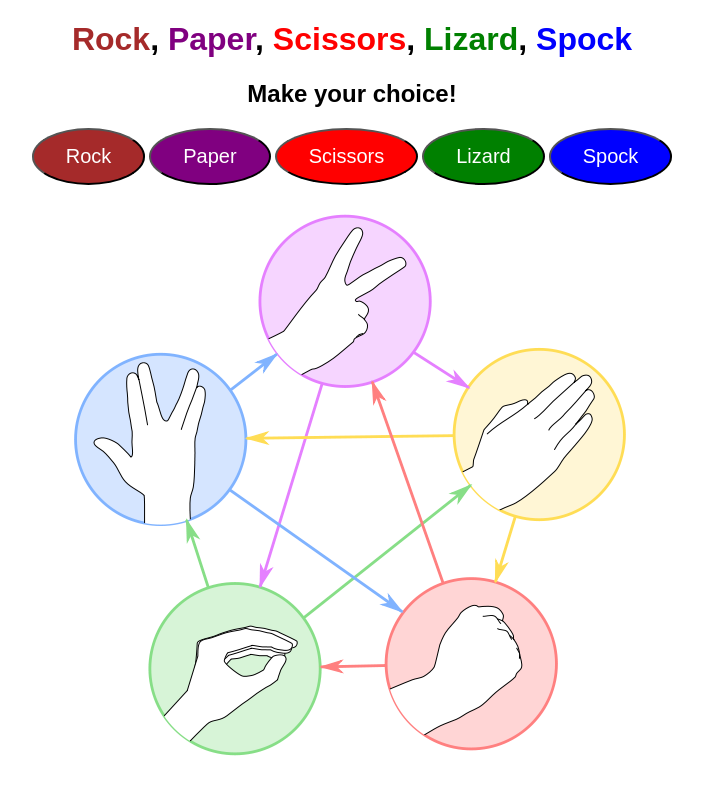
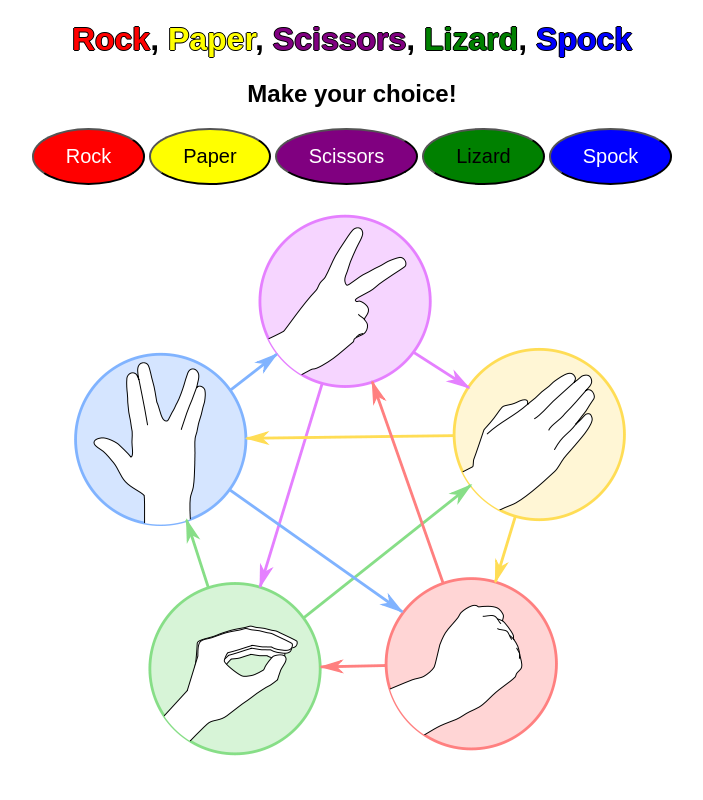
Before and after one commit to TylerMorgan142/Project2, a plain HTML site: page index.html in a window 1280 px wide. Shown: the top 800 px of the page, without its empty margins (288-991 px from the left). Drawn offline with Linux system fonts and the light colour scheme.

Commit message:
Alter styling

```diff
--- a/assets/css/style.css
+++ b/assets/css/style.css
@@ -4,20 +4,35 @@
     font-family: Arial, sans-serif;
     text-align: center;
 }
+
+ /** text-shadow property copied from https://stackoverflow.com/questions/2570972/css-font-border **/
+
 #blue {
     color: blue;
+    text-shadow: -1px 0 black, 0 1px black, 1px 0 black, 0 -1px black;
+
 }
-#brown {
-    color: brown;
+
+#purple {
+    color: purple;
+    text-shadow: -1px 0 black, 0 1px black, 1px 0 black, 0 -1px black;
+
 }
-#white {
-    color: purple;
+
+#yellow {
+    color: yellow;
+    text-shadow: -1px 0 black, 0 1px black, 1px 0 black, 0 -1px black;
+
 }
+
 #green {
     color: green;
+    text-shadow: -1px 0 black, 0 1px black, 1px 0 black, 0 -1px black;
+
 }
 #red {
     color: red;
+    text-shadow: -1px 0 black, 0 1px black, 1px 0 black, 0 -1px black;
 }
 
 /*Footer*/
@@ -41,23 +56,23 @@ button {
 }
 
 #rock-button {
-    background: brown;
+    background: red;
     color: white;
 }
 
 #paper-button {
-    background: purple;
-    color: white;
+    background: yellow;
+    color: black;
 }
 
 #scissors-button {
-    background: red;
+    background: purple;
     color: white;
 }
 
 #lizard-button {
      background: green;
-     color: white;
+     color: black;
 }
 
 #spock-button {
--- a/index.html
+++ b/index.html
@@ -12,7 +12,7 @@
 </head>
 <body>
     <h1 class="heading">
-      <span id="brown">Rock</span>, <span id="white">Paper</span>, <span id="red">Scissors</span>, <span id="green">Lizard</span>, <span id="blue">Spock</span>
+      <span id="red">Rock</span>, <span id="yellow">Paper</span>, <span id="purple">Scissors</span>, <span id="green">Lizard</span>, <span id="blue">Spock</span>
     </h1>
     <div id="game-area">
         <div id="controls-area">
```
